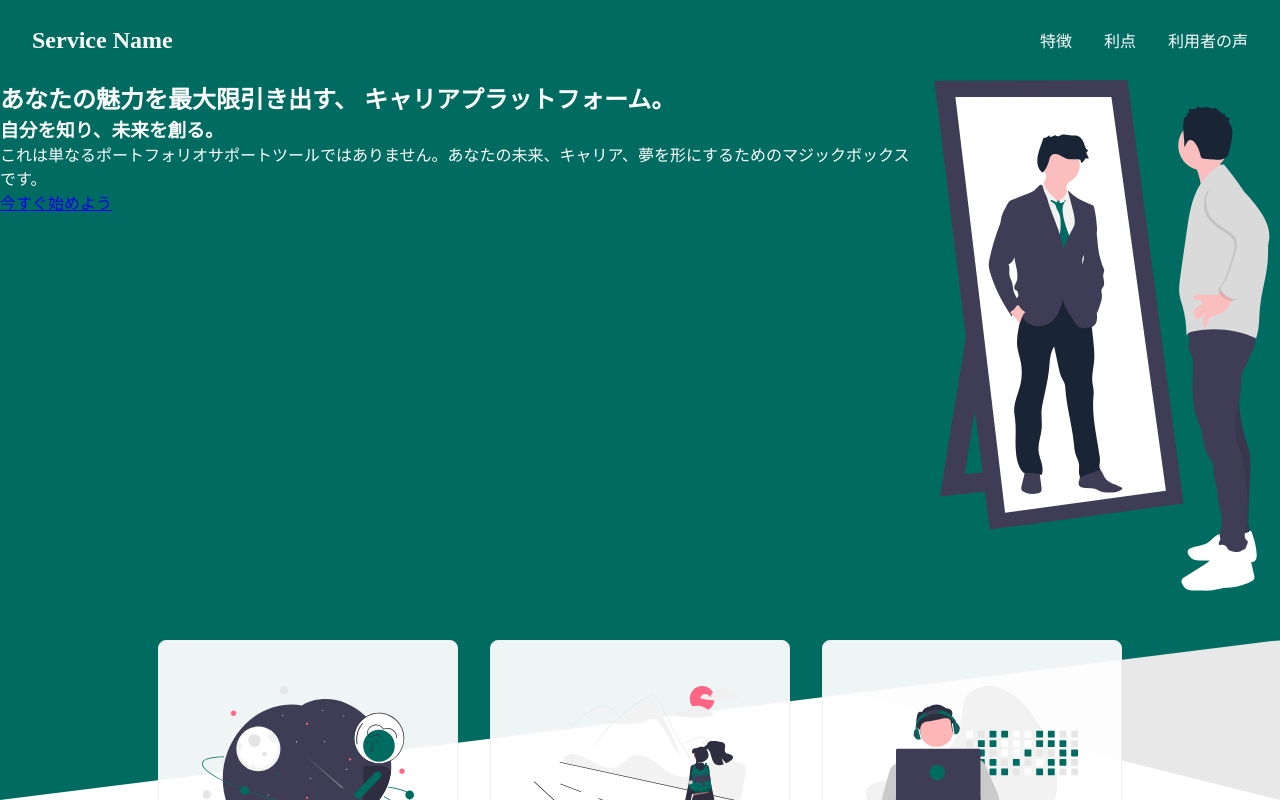
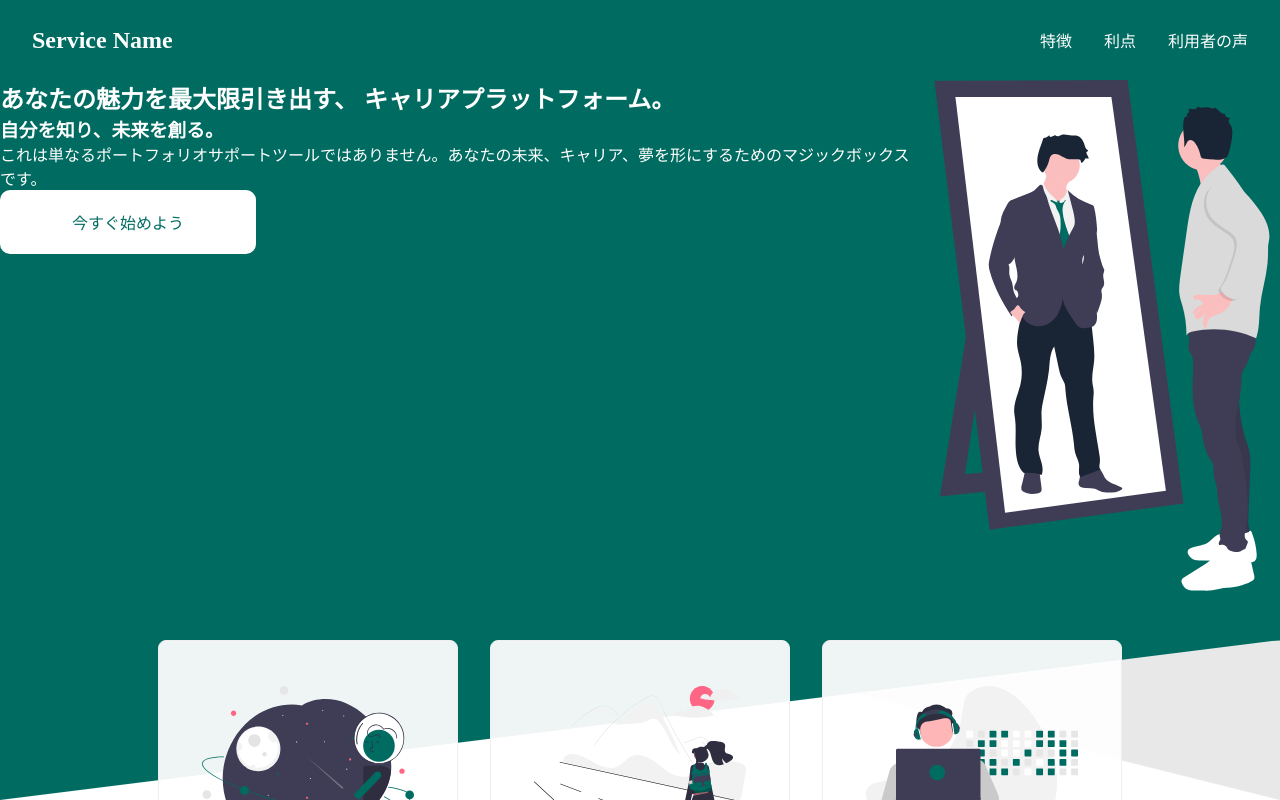
Before and after one commit to RyotaOku/aerichandesu, a Next.js app in the folder src/: page /introduction in a window 1280 px wide. Shown: the top 800 px of the page. Built offline with nearby package versions, Linux system fonts and the light colour scheme.

Commit message:
buttonコンポーネント完成

```diff
--- a/src/pages/introduction/index.tsx
+++ b/src/pages/introduction/index.tsx
@@ -11,6 +11,23 @@ import { log } from 'console';
 
 function getImagePath(filename: string) {
     return `/images/introduction/${filename}`;
+}
+
+type ButtonProps = {
+    darkColor?: boolean,
+    url: string,
+    text: string,
+
+
+}
+export function Button(props: ButtonProps) {
+    return (
+        <div className={`${style.button} ${props.darkColor ? style.darkButton : ""}`}>
+            <a href={props.url}>
+                {props.text}
+            </a>
+        </div>
+    )
 }
 
 type introFeatureProps = {
@@ -250,7 +267,7 @@ export default function Introduction() {
                             キャリアプラットフォーム。</h2>
                         <h3>自分を知り、未来を創る。</h3>
                         <p>これは単なるポートフォリオサポートツールではありません。あなたの未来、キャリア、夢を形にするためのマジックボックスです。</p>
-                        <a href="#">今すぐ始めよう</a>
+                        <Button darkColor url='#' text='今すぐ始めよう' />
                     </div>
                     <picture className={style.topViewImg}><img src={getImagePath("mainVisual.svg")} alt="" /></picture>
                 </div>
@@ -310,8 +327,7 @@ export default function Introduction() {
             <h2>さあ、準備は整いましたか？<br />
                 私たちと一緒に、あなたのキャリアデザインを<br />
                 素敵に彩りましょう！</h2>
-            <a href="#">今すぐ始めよう</a>
-
+            <Button url='#' text='はじめましょう！' />
             <footer className={style.footer}>
                 <ul>
                     <li><a href='#'>プライバシー&利用規約</a></li>
--- a/src/styles/introduction/index.module.css
+++ b/src/styles/introduction/index.module.css
@@ -1,4 +1,25 @@
 @import url("https://fonts.googleapis.com/css2?family=Inter:wght@100;200;300;400;500;600;700;800;900&family=Noto+Sans+JP:wght@100;200;300;400;500;600;700;800;900&display=swap");
+
+.button {
+    width: 256px;
+    height: 64px;
+    background: #006c61;
+    color: #fff;
+    border-radius: 10px;
+}
+.darkButton {
+    background: #fff;
+    color: #006c61;
+}
+
+.button a {
+    color: inherit;
+    display: grid;
+    place-items: center;
+    width: 100%;
+    height: 100%;
+    text-decoration: none;
+}
 
 .mainVisual {
     background: #006c61;
```
